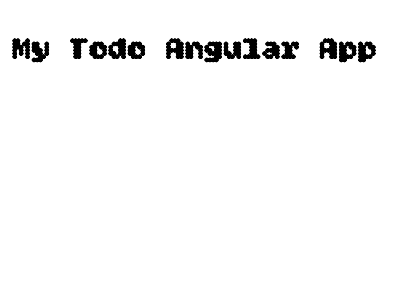
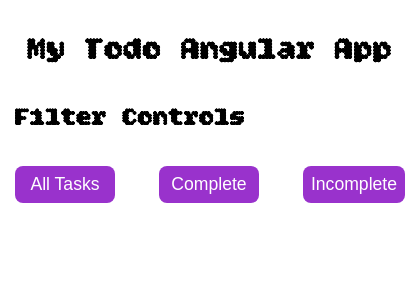
Before and after one commit to Jacques1988/todoApp_b1, an Angular app: page / in a window 390 px wide. Shown: the top 300 px of the page, 420 px wide, since content can reach past the window. Built offline with nearby package versions, Linux system fonts and the light colour scheme.

Commit message:
build filter control component, add some global button styles, add some padding for section in responsive design fixes #8

```diff
--- a/src/app/app.component.html
+++ b/src/app/app.component.html
@@ -1 +1,2 @@
 <app-header></app-header>
+<app-filter-controls></app-filter-controls>
--- a/src/app/app.component.ts
+++ b/src/app/app.component.ts
@@ -1,10 +1,12 @@
 import { Component } from '@angular/core';
 import { RouterOutlet } from '@angular/router';
 import { HeaderComponent } from "./header/header.component";
+import { FilterControlsComponent } from "./filter-controls/filter-controls.component";
+
 
 @Component({
   selector: 'app-root',
-  imports: [HeaderComponent],
+  imports: [HeaderComponent, FilterControlsComponent],
   templateUrl: './app.component.html',
   styleUrl: './app.component.css'
 })
--- /dev/null
+++ b/src/app/filter-controls/filter-controls.component.css
@@ -0,0 +1,12 @@
+
+section{
+    margin-top:2rem;
+}
+
+.button-container{
+    display:flex;
+    justify-content: space-between;
+    align-items: center;
+    width:100%;
+    margin-top:2rem;
+}
--- /dev/null
+++ b/src/app/filter-controls/filter-controls.component.html
@@ -0,0 +1,8 @@
+<section>
+    <h1 class="teaser-secondary">Filter Controls</h1>
+    <div class="button-container">
+        <button class="btn">All Tasks</button>
+        <button class="btn">Complete</button>
+        <button class="btn">Incomplete</button>
+    </div>
+</section>
--- a/src/styles.css
+++ b/src/styles.css
@@ -24,19 +24,71 @@
 }
 
 .teaser{
-    font-size:2.5rem;
+    font-size:3rem;
     font-family: "bitcount";
     padding:0;
     margin:0;
+}
+
+.teaser-secondary{
+    font-size:2rem;
+    font-family: "bitcount";
+    padding:0;
+    margin:0;
+}
+
+.btn{
+    padding:1rem;
+    font-size:1.3rem;
+    background-color: darkorchid;
+    border:none;
+    border-radius:8px;
+    color:#fff;
+    transition: box-shadow 0.225s ease-in-out;
+}
+
+.btn:hover{
+    cursor:pointer;
+    box-shadow: 0 10px 30px lightgrey;
 }
 
 
 /* #################################### RESPONSIVE AND MEDIA QUERIES ################################ */
 
 
+@media (max-width:1450px){
+    section{
+        padding:0 120px;
+    }
+}
+
+@media (max-width:550px){
+    section{
+        padding: 0 40px;
+    }
+
+    .teaser{
+        font-size:2.5rem;
+    }
+
+    .teaser-secondary{
+        font-size:1.6rem;
+    }
+}
+
 @media (max-width:480px){
+    section{
+        padding:0 15px;
+    }
+
     .teaser{
         font-size: 2rem;
+    }
+
+    .btn{
+        font-size:1.1rem;
+        padding:0.5rem;
+        min-width:100px;
     }
 }
 
@@ -44,4 +96,8 @@
     .teaser{
         font-size:1.6rem;
     }
+
+    .teaser-secondary{
+        font-size:1.2rem;
+    }
 }
```
Also changed, not shown: src/app/filter-controls/filter-controls.component.ts (added, +11 -0 lines), 1 other file (tests, documents, lock files or other folders).
